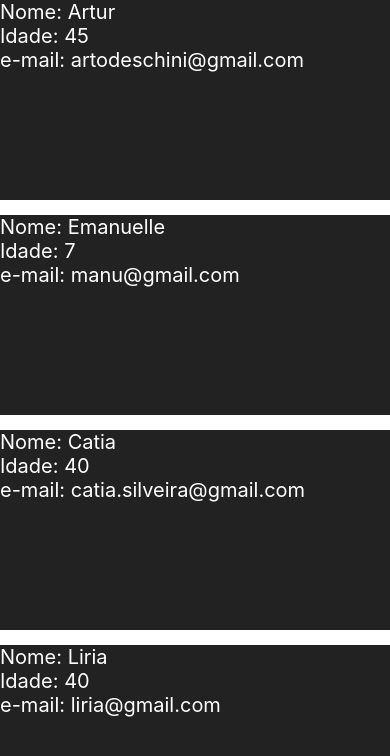
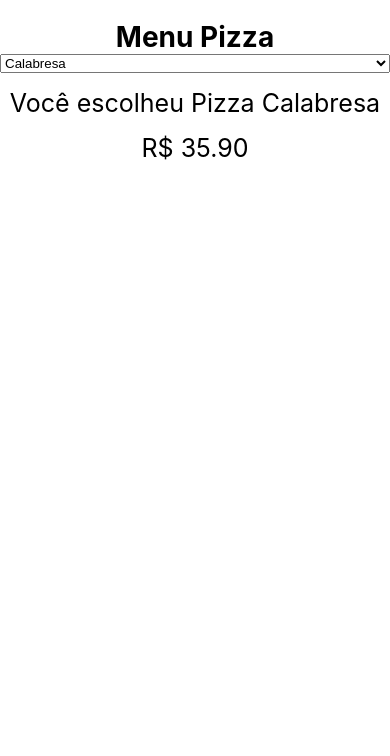
Before and after one commit to artodeschini/myReactNaticeApp, a React Native app: screen / in a window 390 px wide. Shown: the top 756 px of the page. Built offline with nearby package versions, Linux system fonts and the light colour scheme.

Commit message:
add Picker Combo Menu dinamico

```diff
--- a/App.js
+++ b/App.js
@@ -1,7 +1,8 @@
 import React, { Component } from "react";
-import { View, Text, StyleSheet, FlatList } from 'react-native'
-import Pessoas from "./src/Pessoas"; // se meu arquivo for um index.js não preciso coloca-lo posso colocar só até a pasta
-
+import { View, Text, StyleSheet } from 'react-native';
+import {Picker} from '@react-native-picker/picker';
+// versoes antigas pode usar
+// https://www.npmjs.com/package/@react-native-community/picker
 
 class App extends Component {
 
@@ -9,29 +10,53 @@ class App extends Component {
     super(props);
 
     this.state = {
-      feed: [
-        {id: '1', nome: "Artur", idade: 45, email: "artodeschini@gmail.com"},
-        {id: '2', nome: "Emanuelle", idade: 7, email: "manu@gmail.com"},
-        {id: '3', nome: "Catia", idade: 40, email: "catia.silveira@gmail.com"},
-        {id: '4', nome: "Liria", idade: 40, email: "liria@gmail.com"},
-        {id: '5', nome: "Estevan", idade: 47, email: "estevan@gmail.com"},
-        {id: '6', nome: "Camila", idade: 40, email: "camila@gmail.com"},
-        {id: '7', nome: "Fred", idade: 2, email: "fredred@gmail.com"},
-        {id: '8', nome: "Leticia", idade: 45, email: "leticai@gmail.com"},
-        {id: '9', nome: "Otavio", idade: 47, email: "octavios@gmail.com"},
-        {id: '10', nome: "Heloisa", idade: 8, email: "helo@gmail.com"}
+      pizza: 0,
+      pizzas: [
+         { key: '1', nome: 'Calabresa', valor: 35.90, },
+         { key: '2', nome: '4 Queijos', valor: 39.90, },
+         { key: '3', nome: 'Vegetariana', valor: 40.20, },
+         { key: '4', nome: 'File 4 Queijos', valor: 29.90, },
+         { key: '5', nome: 'Calabresa', valor: 32.90, },
+         { key: '6', nome: 'Portuguesa', valor: 33.90, },
       ]
-    };
+    }
   }
 
   render(){
+
+    let pizzaItens = this.state.pizzas.map(
+      (v, k) => {
+        return <Picker.Item key={k} value={k} label={v.nome}></Picker.Item>
+      }
+    );
+
     return(
       <View style={styles.container}>
-        <FlatList
-          data={this.state.feed}
-          keyExtractor={(item) => item.id}
-          renderItem={ ({item}) => <Pessoas dados={item}/> }
-          ></FlatList>
+        <Text style={styles.logo}>Menu Pizza</Text>
+
+        <Picker
+          selectedValue={this.state.pizza}
+          onValueChange={ (itemValue, itemIndex) =>
+            this.setState({
+              pizza: itemIndex
+            })
+          }>
+          {/*
+            valores fixos seria assim
+          <Picker.Item key={0} value={0} label={"Calabresa"}></Picker.Item>
+          <Picker.Item key={1} value={1} label={"4 Queijos"}></Picker.Item>
+          <Picker.Item key={2} value={2} label={"Vegetariana"}></Picker.Item>
+          <Picker.Item key={3} value={3} label={"Gorgonzola"}></Picker.Item>
+          <Picker.Item key={4} value={4} label={"File 4 Queijos"}></Picker.Item>
+          <Picker.Item key={5} value={5} label={"Portuguesa"}></Picker.Item>
+
+          */}
+          {pizzaItens}
+        </Picker>
+
+        <Text style={styles.pizzas}>Você escolheu Pizza {this.state.pizzas[this.state.pizza].nome}</Text>
+        <Text style={styles.pizzas}>R$ {this.state.pizzas[this.state.pizza].valor.toFixed(2)}</Text>
+        {/* <Text style={styles.pizzas}>{this.state.pizza}</Text> */}
       </View>
     );
   }
@@ -42,7 +67,20 @@ class App extends Component {
 const styles = StyleSheet.create({
 
   container: {
-    flex: 1
+    flex: 1,
+    marginTop: 20
+  },
+
+  logo: {
+    textAlign: 'center',
+    fontSize: 28,
+    fontWeight: "bold"
+  },
+
+  pizzas: {
+    marginTop: 15,
+    fontSize: 25,
+    textAlign: "center"
   }
 });
 
--- a/package.json
+++ b/package.json
@@ -10,6 +10,7 @@
     "lint": "eslint ."
   },
   "dependencies": {
+    "@react-native-picker/picker": "^2.4.1",
     "react": "17.0.2",
     "react-native": "0.68.2"
   },
```
Also changed, not shown: 1 other file (tests, documents, lock files or other folders).
